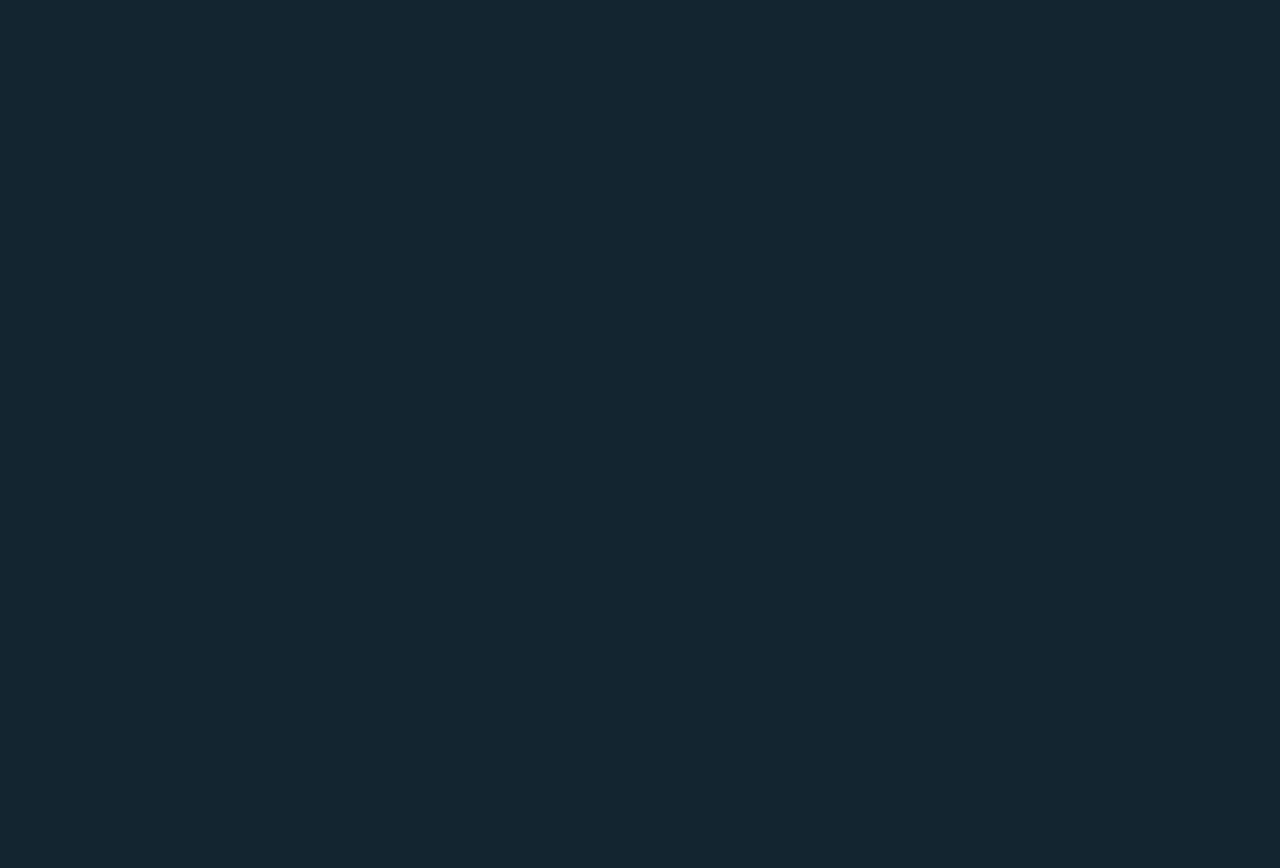
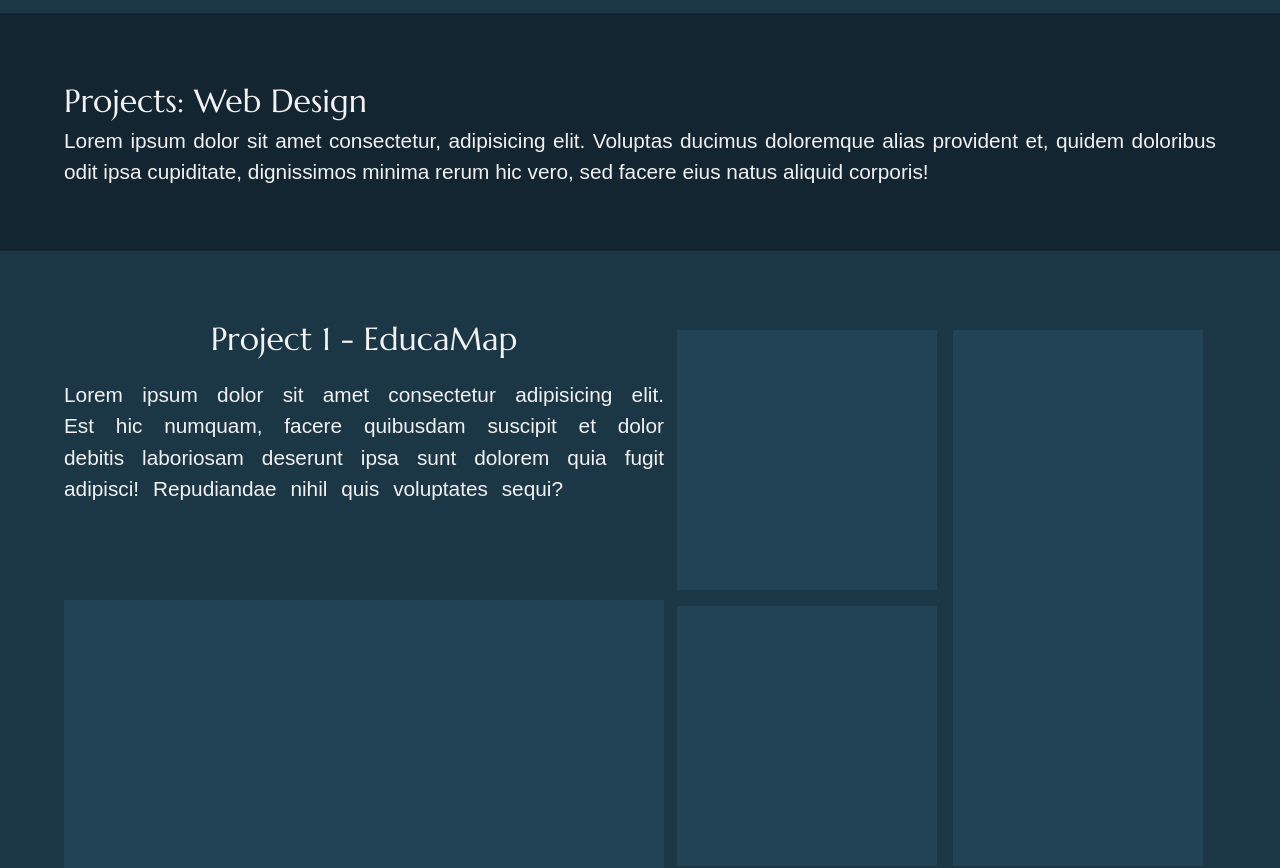
Before and after one commit to MW-Limah/graphicdesign-portifolio, a Next.js app: page / in a window 1280 px wide. Shown: the part 1580-2448 px from the top of the page. Before the commit the page ends 1529 px from the top, so only its background shows below. Built offline with nearby package versions, Linux system fonts and the light colour scheme; a web font is replaced by a local one.

Commit message:
Criei o primeiro project card de webdesign, falta adicoinar as imagens

```diff
--- a/src/app/Category/Category.module.css
+++ b/src/app/Category/Category.module.css
@@ -3,7 +3,6 @@
   justify-content: center;
   background-color: var(--base-color);
   padding: var(--padding-section);
-  margin-top: 4rem;
 }
 
 .cards {
--- a/src/app/Contents/WebDesign/WebDesign.jsx
+++ b/src/app/Contents/WebDesign/WebDesign.jsx
@@ -3,7 +3,7 @@ import styles from "./WebDesign.module.css";
 export default function WebDesign() {
   return (
     <div className={styles.container}>
-      <article className={styles.container}>
+      <article className={styles.presentation}>
         <h1>Projects: Web Design</h1>
         <p>
           Lorem ipsum dolor sit amet consectetur, adipisicing elit. Voluptas
@@ -12,9 +12,10 @@ export default function WebDesign() {
           aliquid corporis!
         </p>
       </article>
+
       {/* Project 1 */}
-      <section>
-        <aside>
+      <section className={styles.project}>
+        <aside className={styles.leftside}>
           <h2>Project 1 - EducaMap</h2>
           <p>
             Lorem ipsum dolor sit amet consectetur adipisicing elit. Est hic
@@ -22,20 +23,15 @@ export default function WebDesign() {
             deserunt ipsa sunt dolorem quia fugit adipisci! Repudiandae nihil
             quis voluptates sequi?
           </p>
-          <div>{/* Imagem em landscape */}</div>
+          <div className={styles.imglands}></div>
         </aside>
-        <aside>
-          <div>
-            {/* Grid 1 */}
-            <div></div>
-            <div></div>
-            <div></div>
+        <aside className={styles.rightside}>
+          <div className={styles.grid}>
+            <div className={styles.item1}></div>
+            <div className={styles.item2}></div>
+            <div className={styles.portrait}></div>
           </div>
         </aside>
-      </section>
-      {/* Project 2 */}
-      <section>
-        <article></article>
       </section>
     </div>
   );
--- a/src/app/Contents/WebDesign/WebDesign.module.css
+++ b/src/app/Contents/WebDesign/WebDesign.module.css
@@ -0,0 +1,98 @@
+.container {
+  display: flex;
+  justify-content: center;
+  flex-direction: column;
+  padding-bottom: 4rem;
+}
+
+.presentation {
+  padding: var(--padding-section);
+}
+
+.presentation h1 {
+  font-size: var(--font-size-titulo);
+  font-family: var(--font-title);
+}
+
+.presentation p {
+  font-size: var(--font-size-subtitle);
+  text-align: justify;
+}
+
+/* Project Section */
+
+.project {
+  padding: var(--padding-section);
+  background-color: var(--base-color);
+  display: flex;
+}
+
+.leftside {
+  display: flex;
+  flex-direction: column;
+  justify-content: center;
+  align-items: center;
+  flex: 1;
+  text-align: justify;
+}
+
+.leftside h2 {
+  font-family: var(--font-title);
+  font-size: var(--font-size-titulo);
+  margin-bottom: 1rem;
+}
+
+.leftside p {
+  margin-bottom: 2rem;
+  font-family: var(--font-paragraphs);
+  font-size: var(--font-size-subtitle);
+  word-spacing: 8px;
+}
+
+.imglands {
+  margin-top: 4rem;
+  height: 280px;
+  width: 600px;
+  background-color: var(--base-color);
+}
+
+.rightside {
+  flex: 1;
+  display: flex;
+  align-items: center;
+  flex-direction: column;
+  justify-content: center;
+}
+
+.grid {
+  display: grid;
+  grid-template-columns: 260px 250px;
+  grid-template-rows: 260px 260px;
+  grid-template-areas:
+    "item1 portrait"
+    "item2 portrait";
+  gap: 1rem; /* opcional para espaçamento */
+}
+
+.item1,
+.item2 {
+  width: 260px;
+  height: 260px;
+  background-color: var(--base-color);
+}
+
+.item1 {
+  grid-area: item1;
+}
+.item2 {
+  grid-area: item2;
+}
+
+.portrait {
+  grid-area: portrait;
+  width: 250px;
+  height: 536px;
+  background-color: var(--base-color);
+  align-self: stretch;
+  margin-left: 0;
+}
--- a/src/app/globals.css
+++ b/src/app/globals.css
@@ -12,7 +12,7 @@
   --font-title: "Marcellus", serif;
   --font-paragraphs: "Source_Sans_3", sans-serif;
   --transition: all 0.5s ease-in-out;
-  --padding-section: 4rem 4rem 0rem 4rem;
+  --padding-section: 4rem 4rem 4rem 4rem;
   --font-size-titulo: 2rem;
   --font-size-subtitle: 1.3rem;
 }
--- a/src/app/page.js
+++ b/src/app/page.js
@@ -2,6 +2,7 @@ import styles from "./page.module.css";
 import Navbar from "./Navbar/Navbar";
 import Header from "./Header/Header";
 import Category from "./Category/Category";
+import WebDesign from "./Contents/WebDesign/WebDesign";
 
 export default function Home() {
   return (
@@ -22,6 +23,7 @@ export default function Home() {
           </p>
         </section>
         <Category />
+        <WebDesign />
       </div>
     </div>
   );
```
